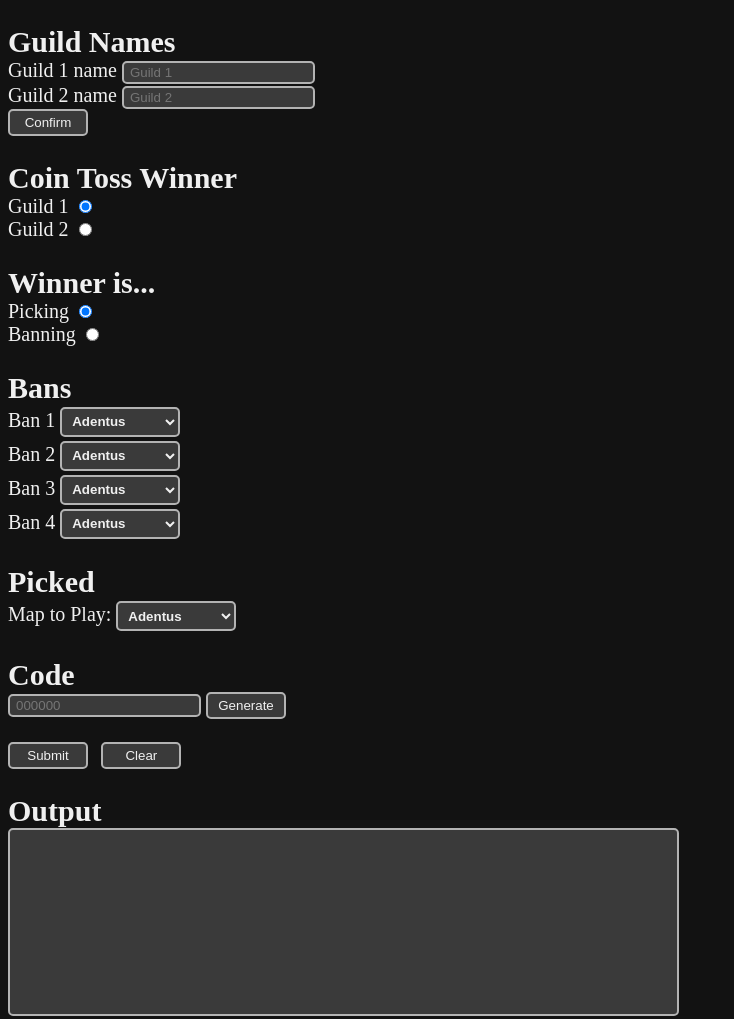
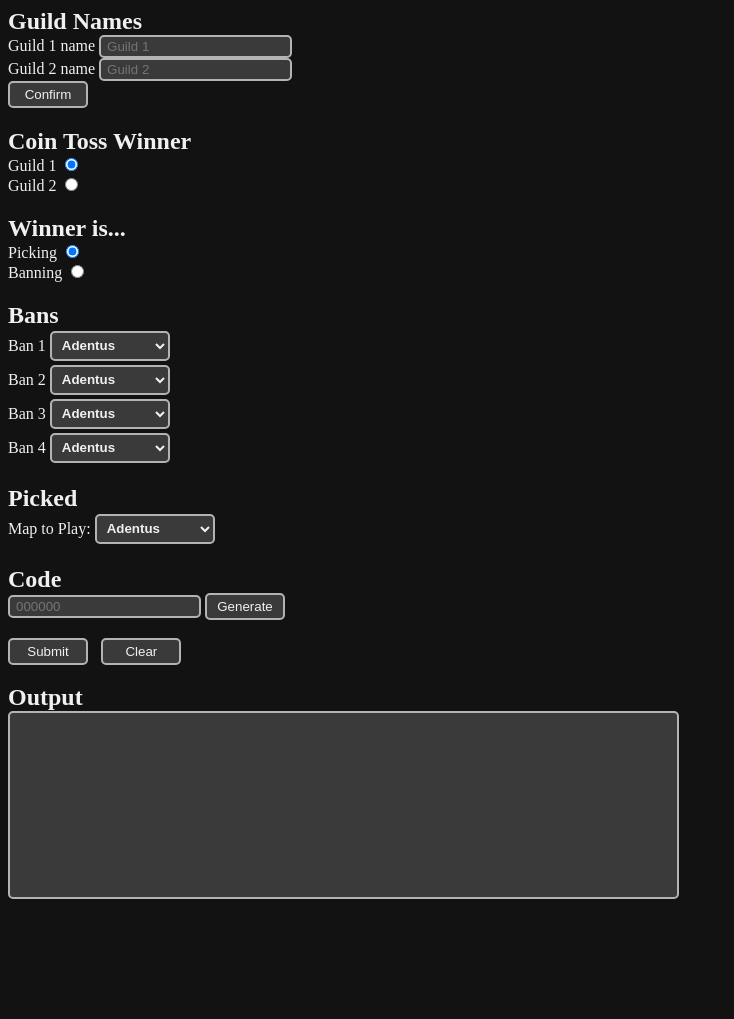
Before and after one commit to Multarix/tournament, a plain HTML site: page index.html in a window 1280 px wide. Shown: the whole page, without its empty margins (0-734 px from the left). After the commit the page ends 911 px from the top, so only its background shows below. Drawn offline with Linux system fonts and the light colour scheme.

Commit message:
minor style points

```diff
--- a/index.html
+++ b/index.html
@@ -13,7 +13,7 @@
 			body {
 				background: #121212;
 				color: var(--font-color);
-				font-size: 20px;
+				font-size: 16px;
 			}
 			h2 {
 				padding: 0;
@@ -56,10 +56,14 @@
 					background: var(--element-bg-hover);
 				}
 			}
+
+			.first {
+				margin-top: 0;
+			}
 		</style>
 	</head>
 	<body>
-		<h2>Guild Names</h2>
+		<h2 class="first">Guild Names</h2>
 		<label for="guild1">Guild 1 name</label>
 		<input id="guild1Name" name="guild1" type="text" placeholder="Guild 1"></br>
 		<label for="guild1">Guild 2 name</label>
```
